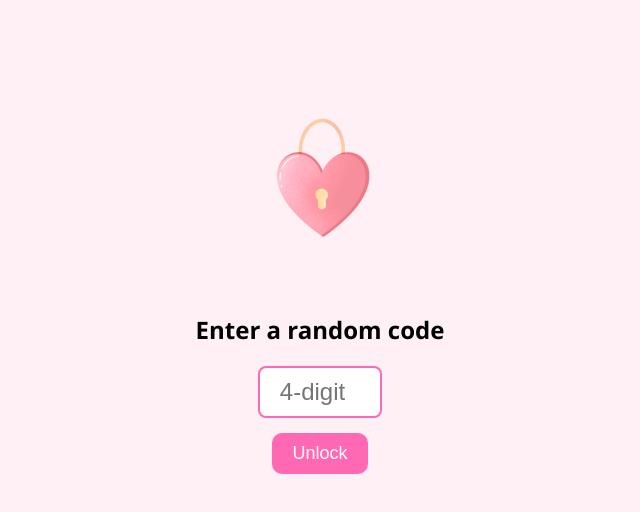
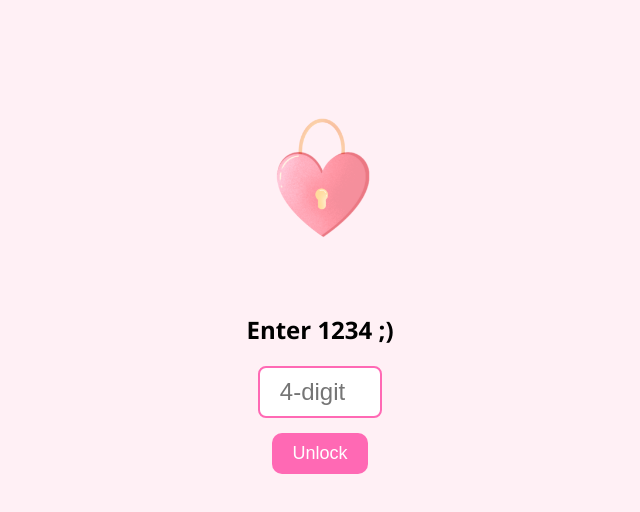
Before and after one commit to 11179-sc/Heart-lock, a plain HTML site: page index.html in a window 1280 px wide. Shown: the whole page, without its empty margins (320-960 px from the left). Drawn offline with Linux system fonts and the light colour scheme.

Commit message:
Update index.html

```diff
--- a/index.html
+++ b/index.html
@@ -38,7 +38,7 @@
 <body>
 
   <img src="heartlock.png" alt="Heart Lock" />
-  <h2>Enter a random code</h2>
+  <h2>Enter 1234 ;) </h2>
   <input type="number" id="passcode" placeholder="4-digit" />
   <br />
   <button onclick="checkCode()">Unlock</button>
```
